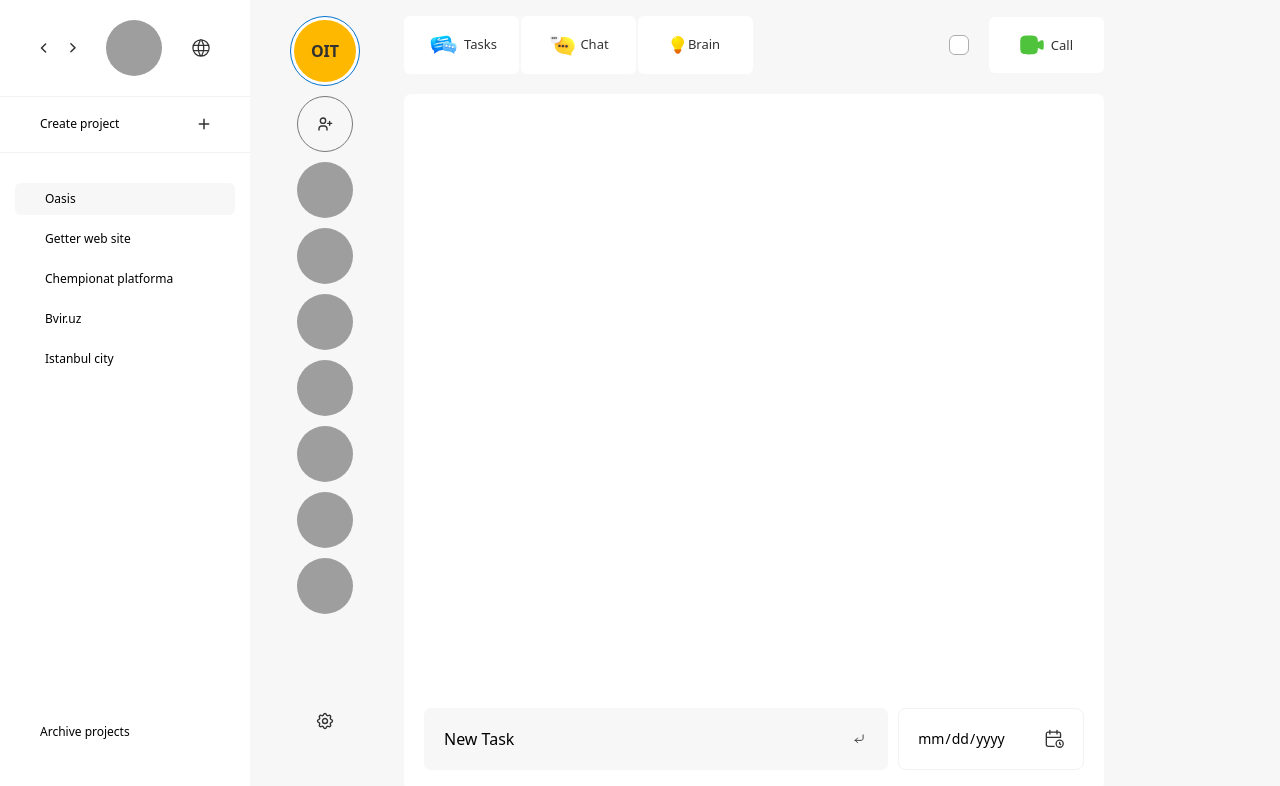
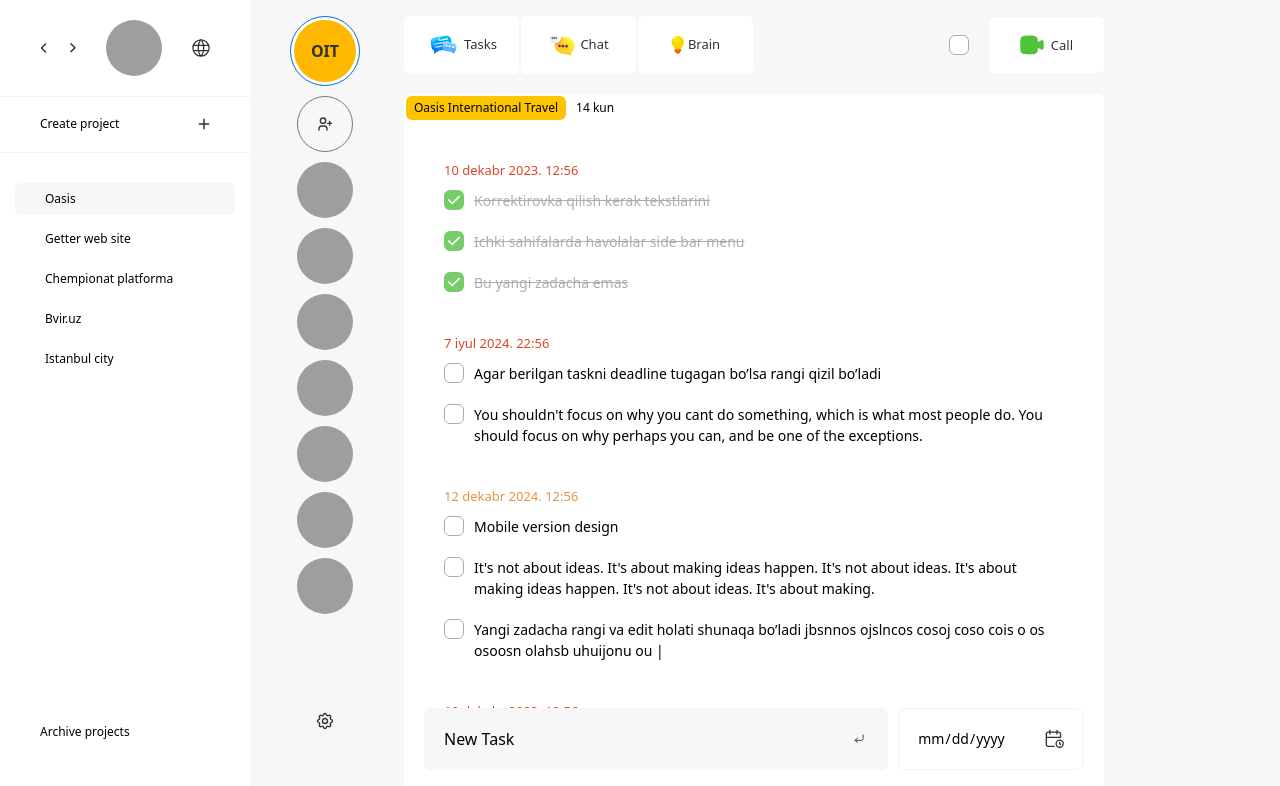
Before and after one commit to ammoriddin/get-pro, a React (Vite) app: page /tasks/project/1 in a window 1280 px wide. Shown: the top 786 px of the page. Built offline with nearby package versions, Linux system fonts and the light colour scheme; grey boxes are pictures that could not be loaded.

Commit message:
FIX: Tab bugs, ADD: Date icon to chat date

```diff
--- a/src/components/tasks/right/right.jsx
+++ b/src/components/tasks/right/right.jsx
@@ -166,7 +166,12 @@ export default function Right() {
             <section className='bg-white relative h-[87vh] rounded-[7px] pt-[2px] pb-[20px] w-[700px] 2xl:w-[70%]'>
 
                 {
-                    value === "default" || value === "Tasks"  &&
+                    value === "default"  &&
+                    <Task tasks={tasks} />
+                }
+
+                {
+                    value === "Tasks"  &&
                     <Task tasks={tasks} />
                 }
 
--- a/src/components/tasks/tabs/chat-tab/index.jsx
+++ b/src/components/tasks/tabs/chat-tab/index.jsx
@@ -2,6 +2,7 @@ import Badge from '@components/badge'
 import React from 'react'
 import replayIcon from '@assets/icons/replay.svg'
 import dots from '@assets/png-icons/three-dots.png'
+import dateIcon from '@assets/icons/date-icon.svg'
 
 export default function Chat() {
     const messages = [
@@ -90,8 +91,9 @@ export default function Chat() {
                         <div key={index} className='flex flex-col gap-[20px]'>
 
                             {/* Date */}
-                            <p className='w-full mt-[10px] mb-[10px] py-[5px] px-[5.65px] bg-primaryGray rounded-[3px] text-[0.75rem] 2xl:text-[0.95rem] text-secondaryGrayText font-medium leading-[auto]'>
-                                {message.date}
+                            <p className='w-full flex items-center gap-[4.5px] mt-[10px] mb-[10px] py-[5px] px-[5.65px] bg-primaryGray rounded-[3px] text-[0.75rem] 2xl:text-[0.95rem] text-secondaryGrayText font-medium leading-[auto]'>
+                                <img src={dateIcon} alt="" />
+                                <span>{message.date}</span>
                             </p>
                             {
                                 message.data.map((userMessage, index) => (
```
Also changed, not shown: src/assets/icons/date-icon.svg (added), 1 other file (tests, documents, lock files or other folders).
